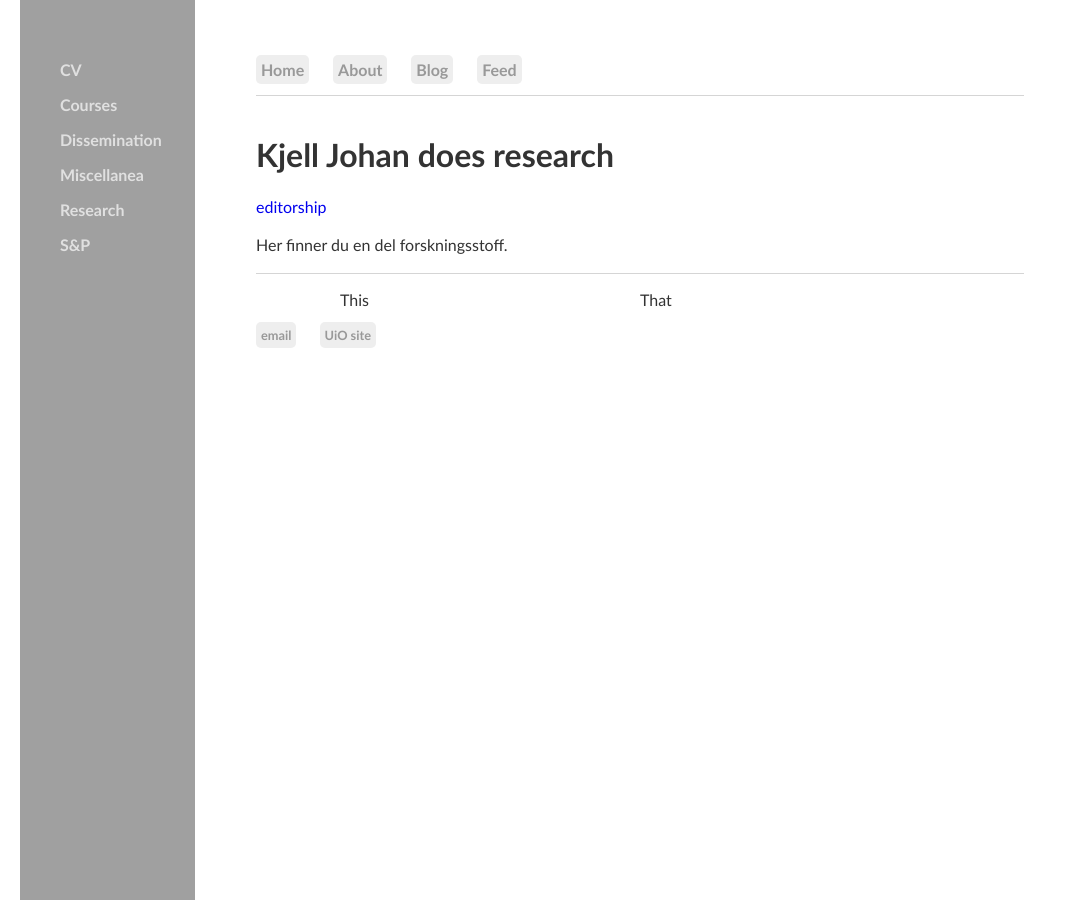
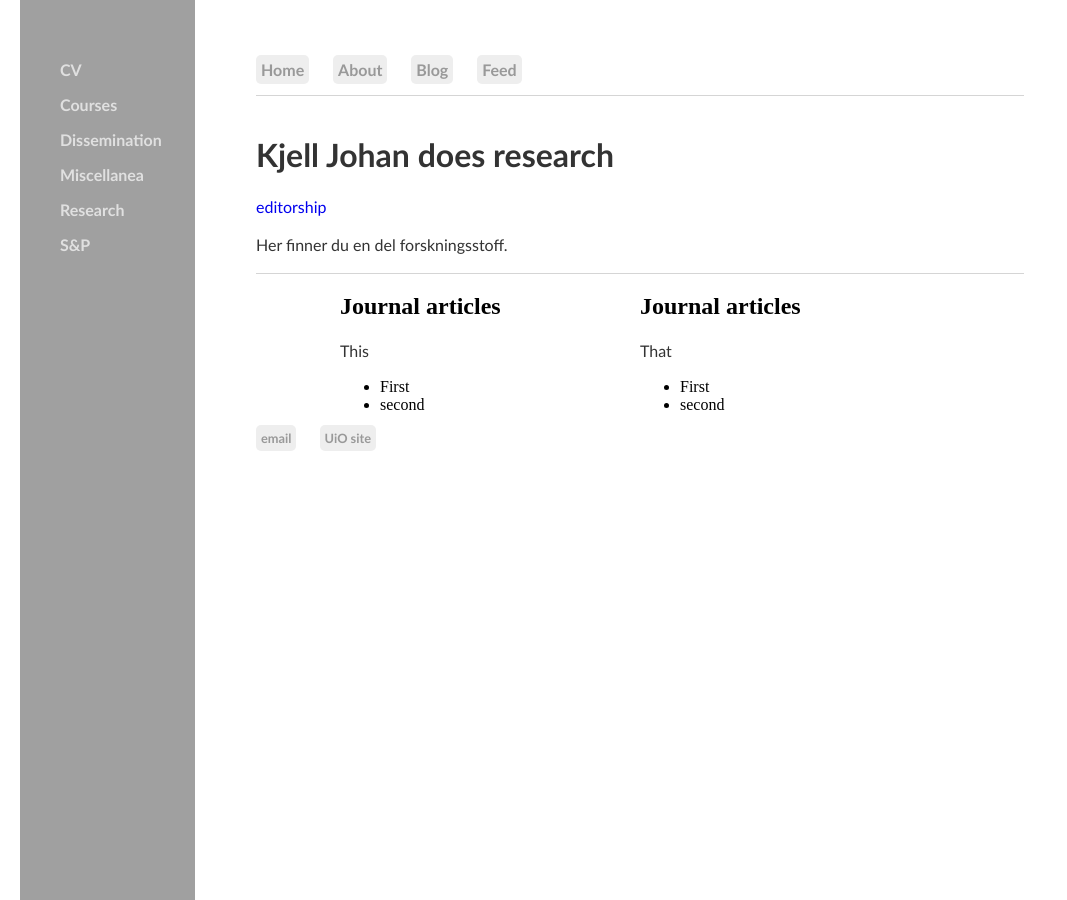
Before and after one commit to kjelljs/kjelljs.github.io, a Jekyll site: the page built from research/index.html, in a window 1280 px wide. Shown: the whole page, without its empty margins (0-1067 px from the left). Built offline with Jekyll 4.4.1, drawn with Linux system fonts in a browser that asks for light colours.

Commit message:
Update index.html

```diff
--- a/research/index.html
+++ b/research/index.html
@@ -24,9 +24,19 @@ title: Kjell Johan resear
 
 <div id="wrap">
     <div id="left_col">
+	    <h2>Journal articles</h2>
 	    <p>This</p>
+	    <ul>
+		    <li> First </li>
+		    <li> second </li>
+	    </ul>
     </div>
     <div id="right_col">
+	    <h2>Journal articles</h2>
 	    <p>That</p>
+	    <ul>
+		    <li> First </li>
+		    <li> second </li>
+	    </ul>
     </div>
 </div>
```
